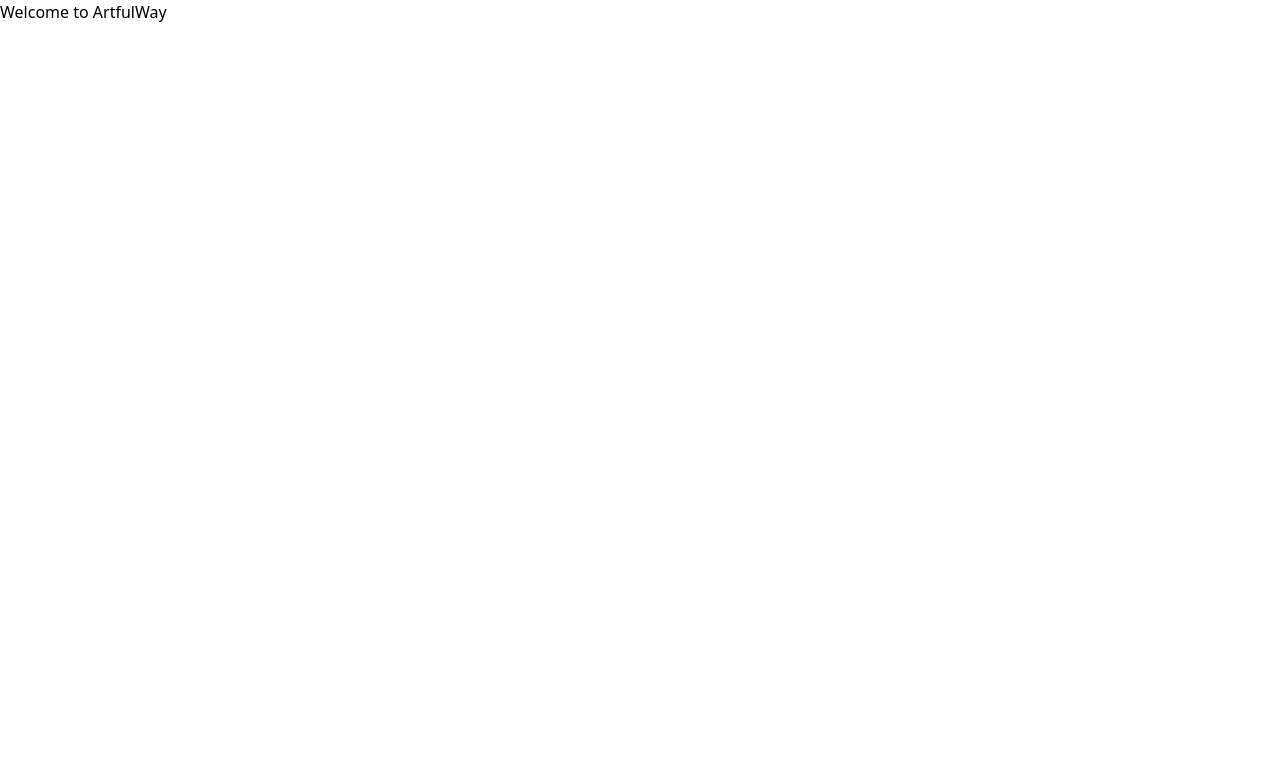
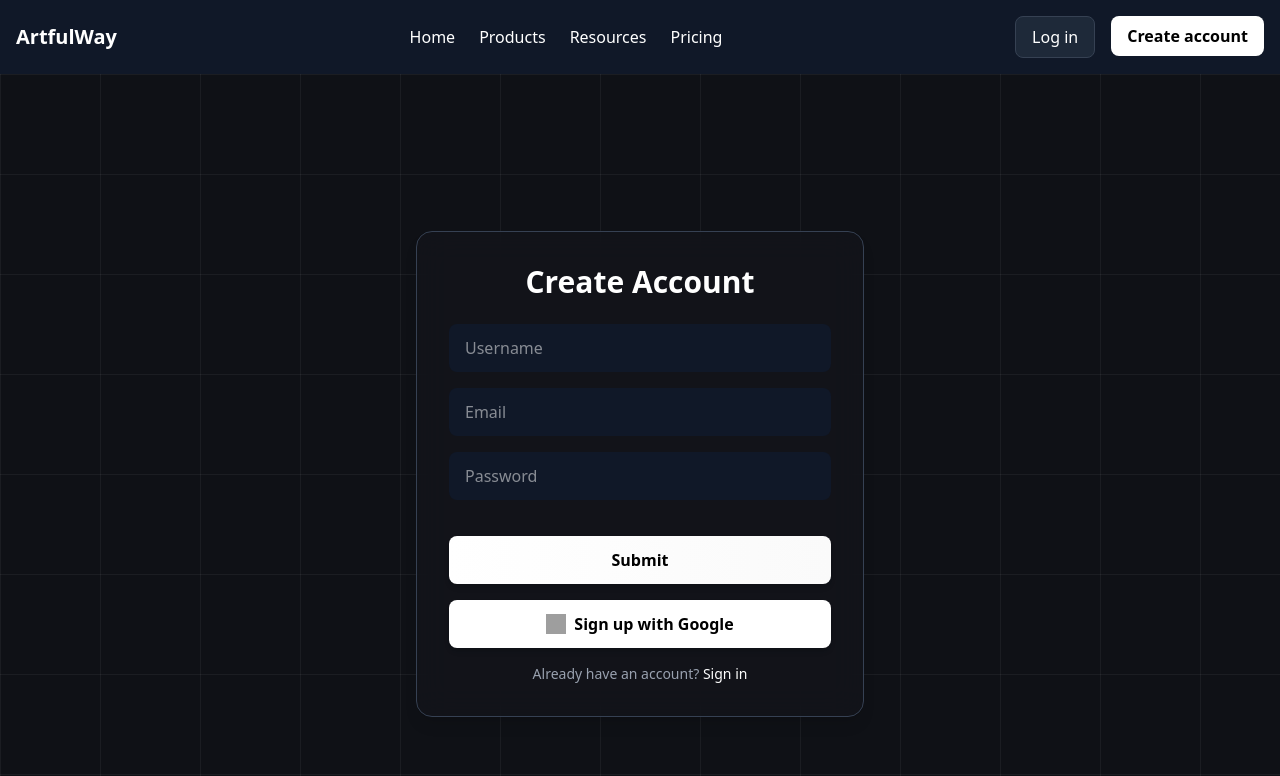
Before and after one commit to Ampplex/ArtFulWay, a React (Vite) app in the folder client/: page /signup in a window 1280 px wide. Shown: the top 776 px of the page. Built offline with nearby package versions, Linux system fonts and the light colour scheme; grey boxes are pictures that could not be loaded.

Commit message:
Create dummy login and signup page

```diff
--- /dev/null
+++ b/client/components/Navbar.jsx
@@ -0,0 +1,46 @@
+import { useState } from "react";
+import { Link } from "react-router-dom";
+
+const Navbar = () => {
+  const [isOpen, setIsOpen] = useState(false);
+
+  return (
+    <nav className="bg-gray-900 text-white p-4">
+      <div className="container mx-auto flex justify-between items-center">
+        <a href="/" className="text-xl font-bold">ArtfulWay</a>
+
+        {/* Mobile Menu Button */}
+        <button
+          className="md:hidden focus:outline-none"
+          onClick={() => setIsOpen(!isOpen)}
+        >
+          ☰
+        </button>
+
+        {/* Navigation Links */}
+        <ul className={`md:flex space-x-6 ${isOpen ? "block" : "hidden"} md:block`}>
+          <li><a href="/" className="hover:text-gray-400">Home</a></li>
+          <li><a href="#" className="hover:text-gray-400">Products</a></li>
+          <li><a href="#" className="hover:text-gray-400">Resources</a></li>
+          <li><a href="#" className="hover:text-gray-400">Pricing</a></li>
+        </ul>
+
+        <div className="hidden md:flex space-x-4">
+            <Link to='/login'>
+                <button className="bg-gray-800 text-white px-4 py-2 rounded-lg border border-gray-700 hover:bg-gray-700 transition">
+                    Log in
+                </button>
+            </Link>
+
+            <Link to='/signup'>
+                <button className="bg-white text-black font-semibold px-4 py-2 rounded-lg hover:bg-gray-200 transition">
+                    Create account
+                </button>
+            </Link>
+        </div>
+      </div>
+    </nav>
+  );
+};
+
+export default Navbar;
--- a/client/package.json
+++ b/client/package.json
@@ -11,8 +11,10 @@
   },
   "dependencies": {
     "@tailwindcss/vite": "^4.0.6",
+    "framer-motion": "^12.4.2",
     "react": "^19.0.0",
     "react-dom": "^19.0.0",
+    "react-router-dom": "^7.1.5",
     "tailwindcss": "^4.0.6"
   },
   "devDependencies": {
--- /dev/null
+++ b/client/pages/Landing.jsx
@@ -0,0 +1,56 @@
+import { useState, useEffect } from "react";
+
+function Landing() {
+  const fullText = "Connecting businesses with creative talent seamlessly"; // Updated text
+  const [text, setText] = useState("");
+  const [index, setIndex] = useState(0);
+  const typingSpeed = 100; // Speed of typing
+  const delayBeforeReset = 2000; // 2-second delay before restarting
+
+  useEffect(() => {
+    if (index < fullText.length) {
+      const timeout = setTimeout(() => {
+        setText(fullText.slice(0, index + 1));
+        setIndex(index + 1);
+      }, typingSpeed);
+      return () => clearTimeout(timeout);
+    } else {
+      setTimeout(() => {
+        setText("");
+        setIndex(0);
+      }, delayBeforeReset);
+    }
+  }, [index]);
+
+  return (
+    <div className="min-h-screen bg-[#0F1116] relative flex flex-col items-center justify-center text-white">
+      {/* Grid Background */}
+      <div className="absolute inset-0 bg-[linear-gradient(rgba(255,255,255,0.05)_1px,transparent_1px),linear-gradient(90deg,rgba(255,255,255,0.05)_1px,transparent_1px)] bg-[size:100px_100px]"></div>
+
+      {/* Content */}
+      <div className="z-10 text-center max-w-2xl">
+        {/* Typewriter Title */}
+        <h1 className="text-4xl sm:text-5xl font-semibold mb-4 min-h-[64px]">
+          {text}
+          <span className="animate-blink">|</span>
+        </h1>
+
+        <p className="text-gray-400 text-lg mb-6">
+          ArtfulWay ensures fair project matching, quality assurance, and AI-driven marketing tools to empower both artists and businesses.
+        </p>
+
+        {/* Buttons */}
+        <div className="flex justify-center gap-4">
+          <button className="px-6 py-3 bg-gray-800 hover:bg-gray-700 text-white rounded-lg transition">
+            Explore Projects
+          </button>
+          <button className="px-6 py-3 bg-white text-black font-semibold rounded-lg shadow-md hover:bg-gray-200 transition">
+            Join as an Artist
+          </button>
+        </div>
+      </div>
+    </div>
+  );
+}
+
+export default Landing;
--- /dev/null
+++ b/client/pages/Login.jsx
@@ -0,0 +1,68 @@
+import React from "react";
+import { motion } from "framer-motion";
+
+function LoginPage() {
+  return (
+    <div className="min-h-screen flex items-center justify-center bg-[#0F1116] relative text-white px-4">
+      {/* Grid Background */}
+      <div className="absolute inset-0 bg-[linear-gradient(rgba(255,255,255,0.05)_1px,transparent_1px),linear-gradient(90deg,rgba(255,255,255,0.05)_1px,transparent_1px)] bg-[size:100px_100px]"></div>
+
+      {/* Animated Login Card */}
+      <motion.div
+        initial={{ opacity: 0, y: -20 }}
+        animate={{ opacity: 1, y: 0 }}
+        transition={{ duration: 0.6, ease: "easeOut" }}
+        className="z-10 bg-[#13151B]/80 p-8 rounded-2xl shadow-lg max-w-md w-full text-center backdrop-blur-lg border border-gray-700"
+      >
+        <h2 className="text-3xl font-semibold mb-6">Welcome Back</h2>
+
+        {/* Input Fields */}
+        <div className="mb-4">
+          <input
+            type="email"
+            placeholder="Email"
+            className="w-full px-4 py-3 bg-gray-900 text-white rounded-lg focus:outline-none focus:ring-2 focus:ring-blue-500 transition-all duration-200"
+          />
+        </div>
+        <div className="mb-4">
+          <input
+            type="password"
+            placeholder="Password"
+            className="w-full px-4 py-3 bg-gray-900 text-white rounded-lg focus:outline-none focus:ring-2 focus:ring-blue-500 transition-all duration-200"
+          />
+        </div>
+
+        {/* Buttons */}
+        <motion.button
+          whileHover={{ scale: 1.05 }}
+          whileTap={{ scale: 0.95 }}
+          className="w-full mt-5 py-3 bg-gradient-to-r hover:bg-zinc-100 from-white to-[#fafafa] text-black font-semibold rounded-lg shadow-md hover:shadow-xl transition-all duration-300"
+        >
+          Log in
+        </motion.button>
+
+        {/* Sign in with Google */}
+        <div className="mt-4">
+          <motion.button
+            whileHover={{ scale: 1.05 }}
+            whileTap={{ scale: 0.95 }}
+            onClick={""}
+            className="w-full py-3 bg-[#fff] text-white font-semibold rounded-lg shadow-md flex items-center justify-center gap-2 hover:bg-zinc-100 transition-all duration-300"
+          >
+            <img src="https://www.svgrepo.com/show/303108/google-icon-logo.svg" alt="Google" className="h-5 w-5" />
+            <p className="text-black">Sign in with Google</p>
+          </motion.button>
+        </div>
+
+        <p className="text-gray-400 text-sm mt-4">
+          Don't have an account?{" "}
+          <a href="/signup" className="text-white hover:underline">
+            Sign up
+          </a>
+        </p>
+      </motion.div>
+    </div>
+  );
+}
+
+export default LoginPage;
--- /dev/null
+++ b/client/pages/SignUp.jsx
@@ -0,0 +1,77 @@
+import React from "react";
+import { motion } from "framer-motion";
+
+const Signup = () => {
+  return (
+    <div className="min-h-screen flex items-center justify-center bg-[#0F1116] relative text-white px-4">
+    {/* Grid Background */}
+    <div className="absolute inset-0 bg-[linear-gradient(rgba(255,255,255,0.05)_1px,transparent_1px),linear-gradient(90deg,rgba(255,255,255,0.05)_1px,transparent_1px)] bg-[size:100px_100px]"></div>
+
+    {/* Animated Login Card */}
+    <motion.div
+      initial={{ opacity: 0, y: -20 }}
+      animate={{ opacity: 1, y: 0 }}
+      transition={{ duration: 0.6, ease: "easeOut" }}
+      className="z-10 bg-[#13151B]/80 p-8 rounded-2xl shadow-lg max-w-md w-full text-center backdrop-blur-lg border border-gray-700"
+    >
+      <h2 className="text-3xl font-semibold mb-6">Create Account</h2>
+
+      {/* Input Fields */}
+      <div className="mb-4">
+        <input
+          type="name"
+          placeholder="Username"
+          className="w-full px-4 py-3 bg-gray-900 text-white rounded-lg focus:outline-none focus:ring-2 focus:ring-blue-500 transition-all duration-200"
+        />
+      </div>
+
+      <div className="mb-4">
+        <input
+          type="email"
+          placeholder="Email"
+          className="w-full px-4 py-3 bg-gray-900 text-white rounded-lg focus:outline-none focus:ring-2 focus:ring-blue-500 transition-all duration-200"
+        />
+      </div>
+
+      <div className="mb-4">
+        <input
+          type="password"
+          placeholder="Password"
+          className="w-full px-4 py-3 bg-gray-900 text-white rounded-lg focus:outline-none focus:ring-2 focus:ring-blue-500 transition-all duration-200"
+        />
+      </div>
+
+      {/* Buttons */}
+      <motion.button
+        whileHover={{ scale: 1.05 }}
+        whileTap={{ scale: 0.95 }}
+        className="w-full mt-5 py-3 bg-gradient-to-r hover:bg-zinc-100 from-white to-[#fafafa] text-black font-semibold rounded-lg shadow-md hover:shadow-xl transition-all duration-300"
+      >
+        Submit
+      </motion.button>
+
+      {/* Sign in with Google */}
+      <div className="mt-4">
+        <motion.button
+          whileHover={{ scale: 1.05 }}
+          whileTap={{ scale: 0.95 }}
+          onClick={""}
+          className="w-full py-3 bg-[#fff] text-white font-semibold rounded-lg shadow-md flex items-center justify-center gap-2 hover:bg-zinc-100 transition-all duration-300"
+        >
+          <img src="https://www.svgrepo.com/show/303108/google-icon-logo.svg" alt="Google" className="h-5 w-5" />
+          <p className="text-black">Sign up with Google</p>
+        </motion.button>
+      </div>
+
+      <p className="text-gray-400 text-sm mt-4">
+        Already have an account?{" "}
+        <a href="/login" className="text-white hover:underline">
+          Sign in
+        </a>
+      </p>
+    </motion.div>
+  </div>
+  );
+};
+
+export default Signup;
--- a/client/src/App.jsx
+++ b/client/src/App.jsx
@@ -1,12 +1,21 @@
-import { useState } from 'react'
-import './index.css'
+import { BrowserRouter as Router, Routes, Route } from "react-router-dom";
+import "./index.css";
+import Navbar from "../components/Navbar";
+import Landing from "../pages/Landing";
+import LoginPage from "../pages/Login";
+import Signup from "../pages/SignUp";
+
 function App() {
-
   return (
-    <div>
-     <h1 className=''>Welcome to ArtfulWay</h1>
-    </div>
-  )
+    <Router>
+      <Navbar />
+      <Routes>
+        <Route path="/" element={<Landing />} />
+        <Route path="/login" element={<LoginPage />} />
+        <Route path="/signup" element={<Signup />} />
+      </Routes>
+    </Router>
+  );
 }
 
-export default App
+export default App;
--- a/client/src/index.css
+++ b/client/src/index.css
@@ -1 +1,9 @@
 @import "tailwindcss";
+
+@keyframes blink {
+    50% { opacity: 0; }
+  }
+
+  .animate-blink {
+    animation: blink 0.8s infinite;
+  }
```
Also changed, not shown: 1 other file (tests, documents, lock files or other folders).
